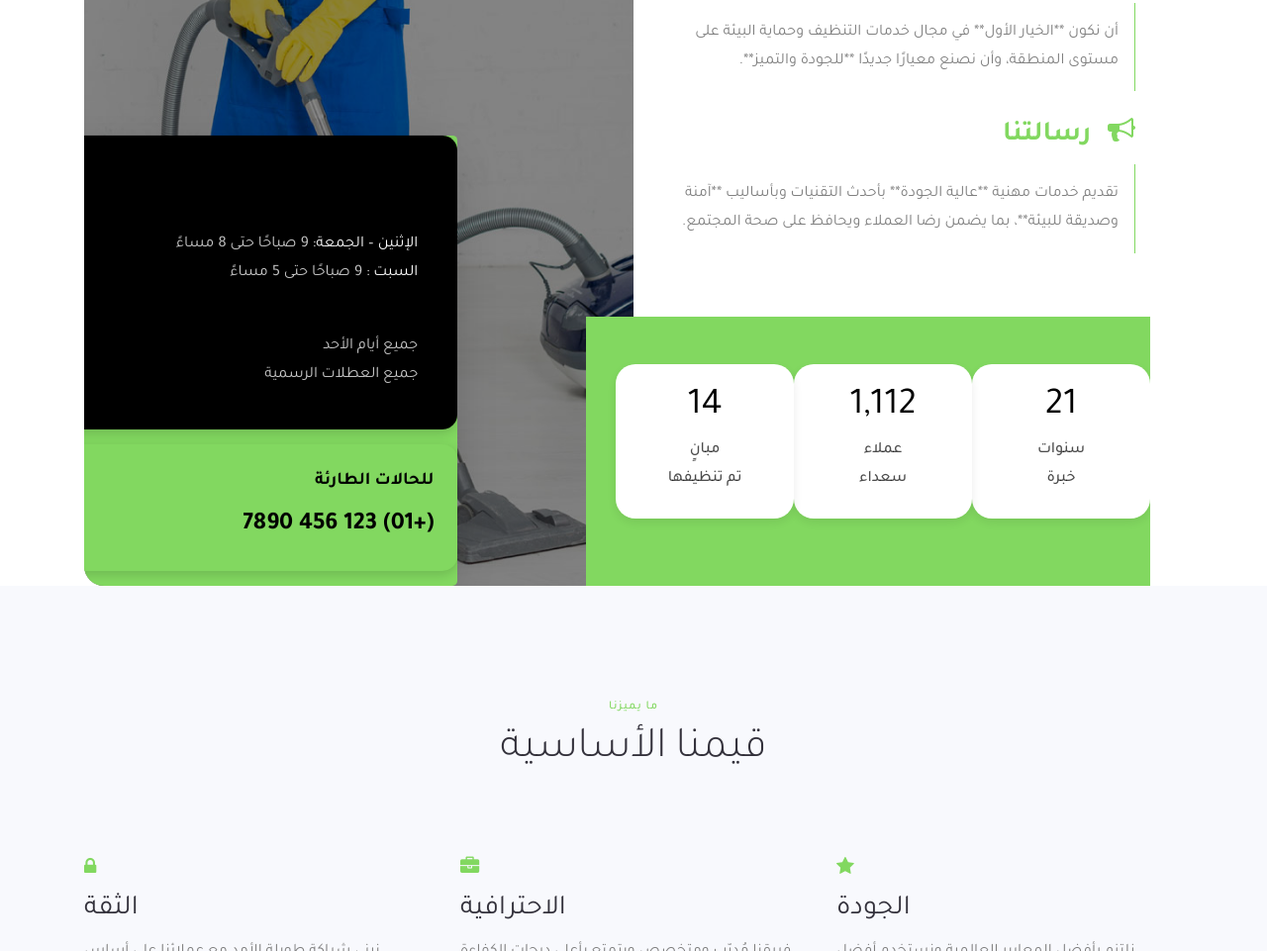
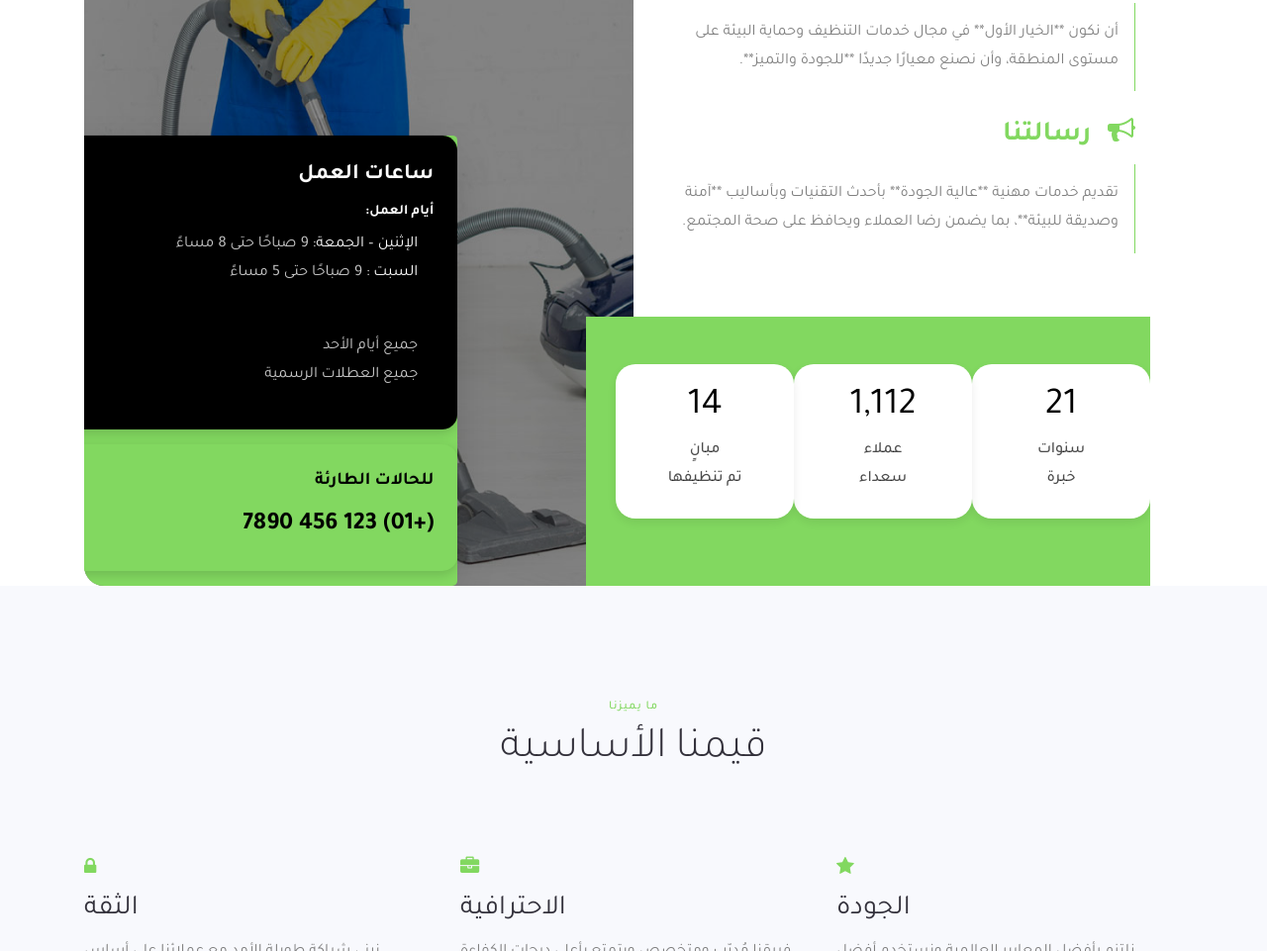
Before and after one commit to MohamedEpoo/Almazaya, a plain HTML site: page about.html in a window 1280 px wide. Shown: the part 922-1883 px from the top of the page at 99% size. Drawn offline with Linux system fonts and the light colour scheme; some packages are replaced by stand-ins of ours; no server answers.

Commit message:
Force rebuild 2

```diff
--- a/about.html
+++ b/about.html
@@ -165,9 +165,9 @@
 						style="background-image:url(images/about.jpg);">
 						<div class="time-open-wrap">
 							<div class="desc p-4">
-								<h2>ساعات العمل</h2>
+								<h2 class="text-white">ساعات العمل</h2>
 								<div class="opening-hours text-right">
-									<h4>أيام العمل:</h4>
+									<h4 class="text-white">أيام العمل:</h4>
 									<p class="pr-3">
 										<span><strong>الإثنين – الجمعة:</strong> 9 صباحًا حتى 8 مساءً</span>
 										<span><strong>السبت :</strong> 9 صباحًا حتى 5 مساءً</span>
```
